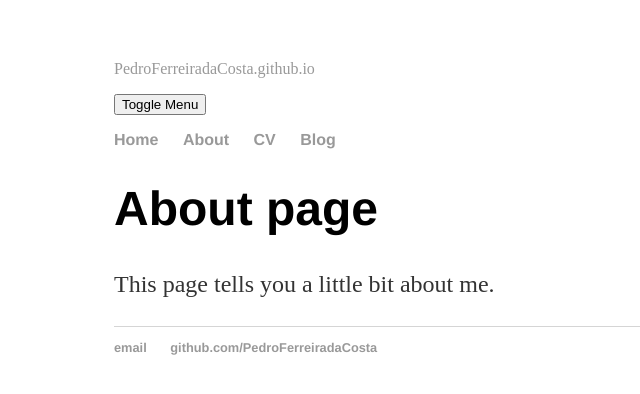
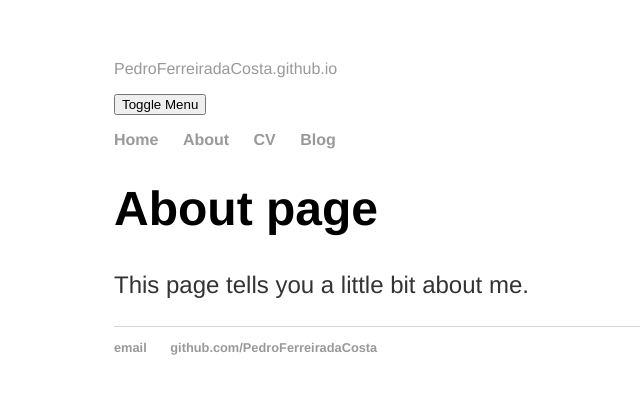
Before and after one commit to PedroFerreiradaCosta/PedroFerreiradaCosta.github.io, a Jekyll site: the page built from about.md, in a window 1280 px wide. Shown: the top 394 px of the page, without its empty margins (78-718 px from the left). Built offline with Jekyll 4.4.1, drawn with Linux system fonts in a browser that asks for light colours; nearby versions of some CDN libraries; a script that is not in the unit is left out.

Commit message:
Updating homepage

```diff
--- a/css/main.css
+++ b/css/main.css
@@ -1,6 +1,7 @@
 body {
     margin: 60px auto;
     width: 70%;
+    font-family:'Helvetica', 'Arial', 'Sans-Serif';
 }
 nav ul, footer ul {
     font-family:'Helvetica', 'Arial', 'Sans-Serif';
--- a/index.html
+++ b/index.html
@@ -17,7 +17,9 @@ events:
   - title: "Events"
     excerpt: "BioData Clubs host two types of events: practical learning workshops and hacky hours, often linked by a shared theme.  Hacky hours are for networking.  People come to talk about their work, get feedback, and have fun!  Our goal is co-learning, and we believe we have a lot to teach each other."
 ---
-<div class="blurb" style="background-image: url('assets/background/background-blank-empty-light-62693.jpg');">
+<div class="blurb" style=
+"background-image: url('assets/background/background-blank-empty-light-62693.jpg');
+background-repeat: no-repeat;">
 
 {% include feature_row %}
 
```
